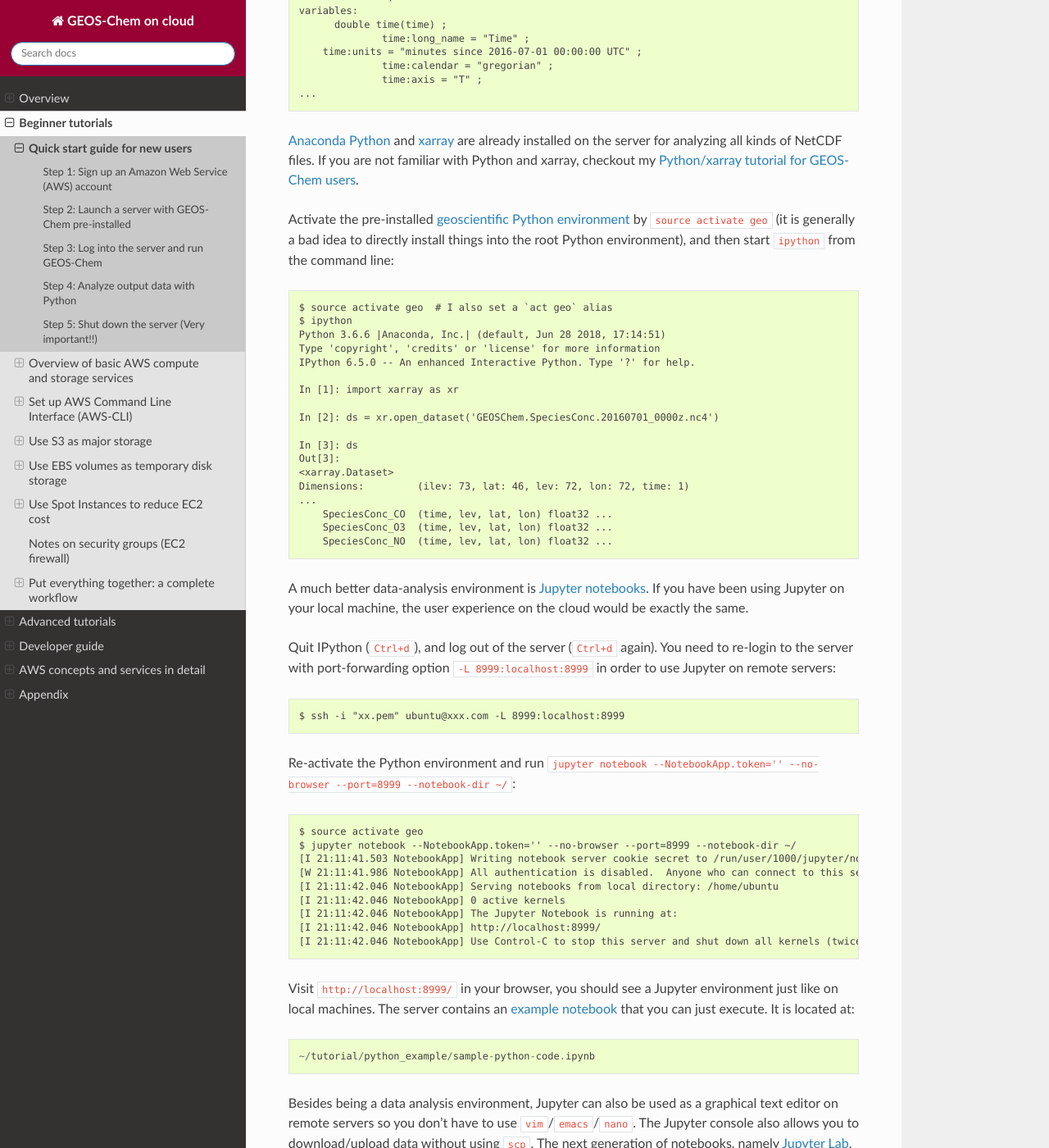
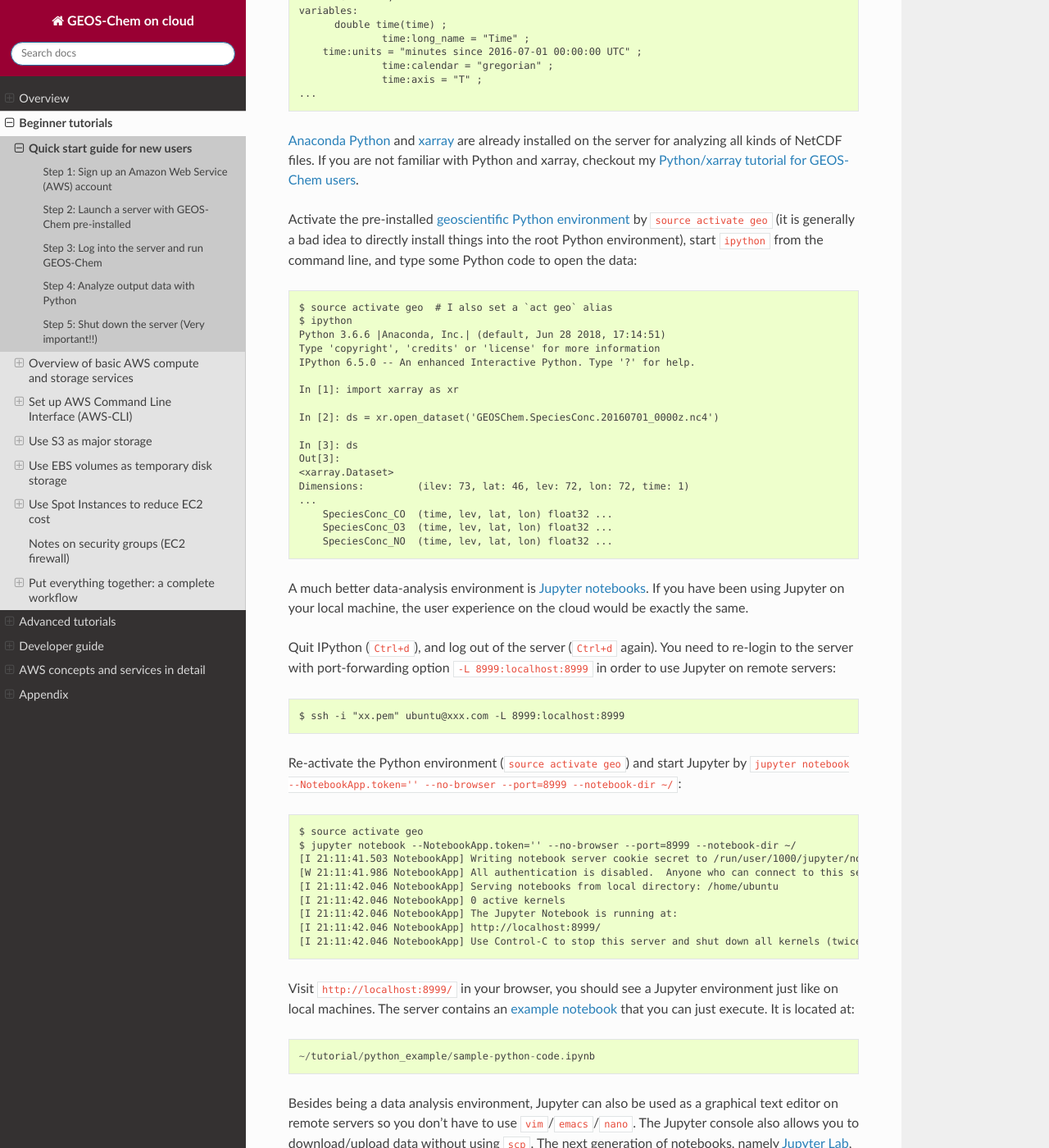
Before and after one commit to geoschem/geos-chem-cloud, a Sphinx documentation site: the page built from doc/source/chapter02_beginner-tutorial/quick-start.rst, in a window 1280 px wide and 1400 px high, scrolled down 6700 px. Shown: the whole window at 82% size. Built offline with Sphinx 7.4.7 and the Read the Docs theme 2.0.0, drawn with Linux system fonts in a browser that asks for light colours.

Commit message:
Clarify Python commands

```diff
--- a/doc/source/chapter02_beginner-tutorial/quick-start.rst
+++ b/doc/source/chapter02_beginner-tutorial/quick-start.rst
@@ -143,7 +143,7 @@ If you wait for the simulation to finish (takes 5~10 min), it will produce `NetC
 
 `Anaconda Python <https://www.anaconda.com/>`_ and `xarray <http://xarray.pydata.org>`_ are already installed on the server for analyzing all kinds of NetCDF files. If you are not familiar with Python and xarray, checkout my `Python/xarray tutorial for GEOS-Chem users <https://github.com/JiaweiZhuang/GEOSChem-python-tutorial>`_.
 
-Activate the pre-installed `geoscientific Python environment <https://github.com/geoschem/cloud_GC/blob/master/scripts/build_environment/python/geo.yml>`_ by ``source activate geo`` (it is generally a bad idea to directly install things into the root Python environment), and then start ``ipython`` from the command line::
+Activate the pre-installed `geoscientific Python environment <https://github.com/geoschem/cloud_GC/blob/master/scripts/build_environment/python/geo.yml>`_ by ``source activate geo`` (it is generally a bad idea to directly install things into the root Python environment), start ``ipython`` from the command line, and type some Python code to open the data::
 
   $ source activate geo  # I also set a `act geo` alias
   $ ipython
@@ -172,7 +172,7 @@ Quit IPython (``Ctrl+d``), and log out of the server (``Ctrl+d`` again). You nee
 
   $ ssh -i "xx.pem" ubuntu@xxx.com -L 8999:localhost:8999
 
-Re-activate the Python environment and run ``jupyter notebook --NotebookApp.token='' --no-browser --port=8999 --notebook-dir ~/``::
+Re-activate the Python environment (``source activate geo``) and start Jupyter by ``jupyter notebook --NotebookApp.token='' --no-browser --port=8999 --notebook-dir ~/``::
 
   $ source activate geo
   $ jupyter notebook --NotebookApp.token='' --no-browser --port=8999 --notebook-dir ~/
```
